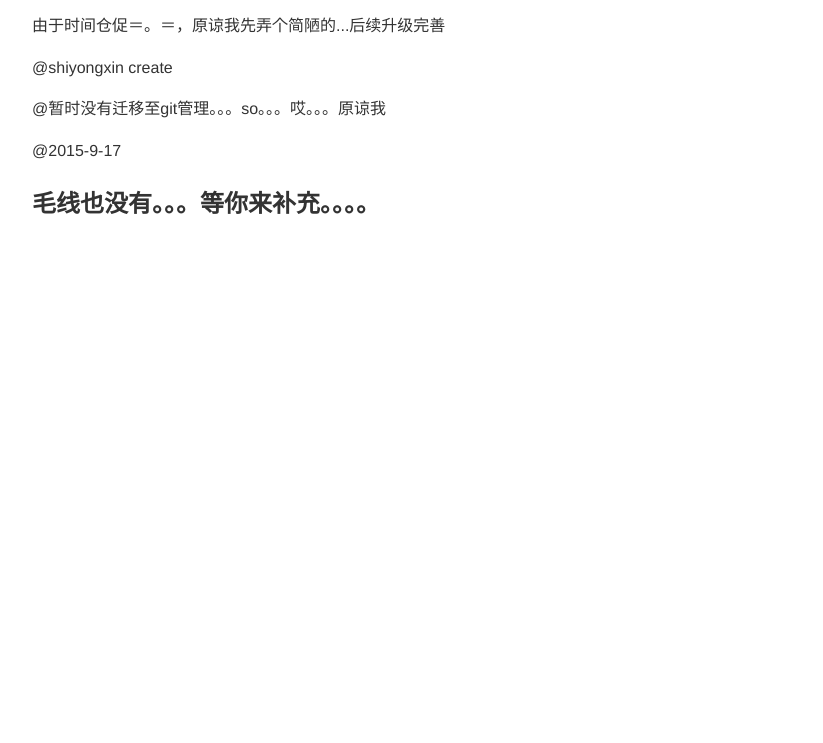
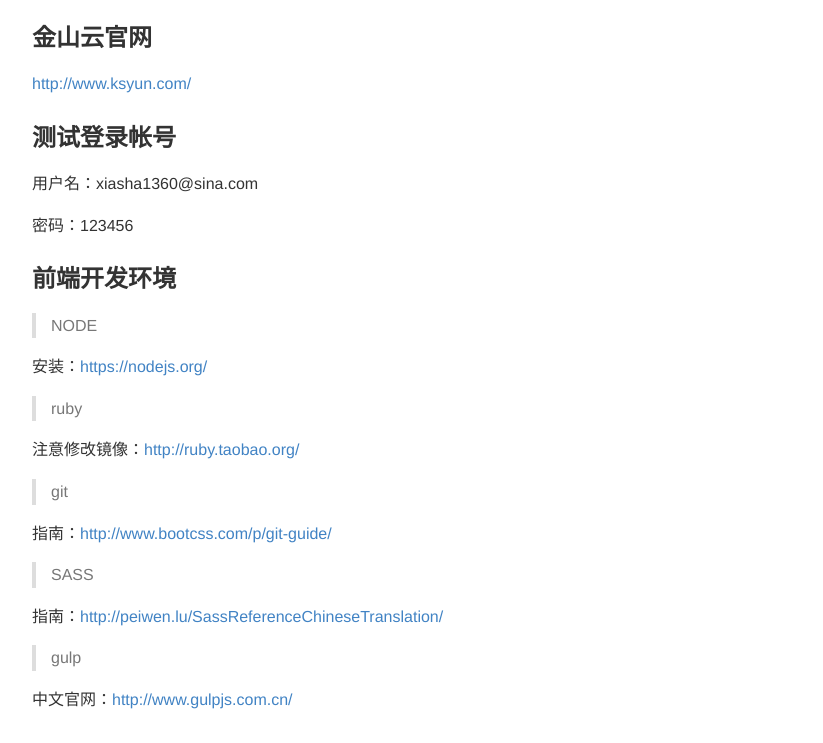
Before and after one commit to FrancesShih/docx, a website: page web/content/basic/readme.html in a window 1280 px wide. Shown: the part 88-831 px from the top of the page, without its empty margins (243-1066 px from the left). Before the commit the page ends 800 px from the top, so only its background shows below. Drawn offline with Linux system fonts and the light colour scheme.

Commit message:
ci
ci change

```diff
--- a/web/content/basic/readme.html
+++ b/web/content/basic/readme.html
@@ -3,18 +3,39 @@
   <head>
     <meta charset="utf-8">
     <meta name="viewport" content="width=device-width, initial-scale=1, minimal-ui">
-    <title>＝。＝原谅我...</title>
+    <title>新手指导</title>
     <link type="text/css" rel="stylesheet" href="../../assets/css/github-markdown.css">
     <link type="text/css" rel="stylesheet" href="../../assets/css/pilcrow.css">
     <link type="text/css" rel="stylesheet" href="../../assets/css/hljs-github.min.css"/>
   </head>
   <body>
-    <article class="markdown-body"><h1 id="-"><a class="header-link" href="#-"></a>＝。＝原谅我...</h1>
-<p>由于时间仓促＝。＝，原谅我先弄个简陋的...后续升级完善</p>
-<p>@shiyongxin create</p>
-<p>@暂时没有迁移至git管理。。。so。。。哎。。。原谅我</p>
-<p>@2015-9-17</p>
-<h3 id="--1"><a class="header-link" href="#--1"></a>毛线也没有。。。等你来补充。。。。</h3>
+    <article class="markdown-body"><h1 id="-"><a class="header-link" href="#-"></a>新手指导</h1>
+<h3 id="--1"><a class="header-link" href="#--1"></a>金山云官网</h3>
+<p><a href="http://www.ksyun.com/">http://www.ksyun.com/</a></p>
+<h3 id="--2"><a class="header-link" href="#--2"></a>测试登录帐号</h3>
+<p>用户名：xiasha1360@sina.com</p>
+<p>密码：123456</p>
+<h3 id="--3"><a class="header-link" href="#--3"></a>前端开发环境</h3>
+<blockquote>
+<p>NODE</p>
+</blockquote>
+<p>安装：<a href="https://nodejs.org/">https://nodejs.org/</a></p>
+<blockquote>
+<p>ruby</p>
+</blockquote>
+<p>注意修改镜像：<a href="http://ruby.taobao.org/">http://ruby.taobao.org/</a></p>
+<blockquote>
+<p>git</p>
+</blockquote>
+<p>指南：<a href="http://www.bootcss.com/p/git-guide/">http://www.bootcss.com/p/git-guide/</a></p>
+<blockquote>
+<p>SASS</p>
+</blockquote>
+<p>指南：<a href="http://peiwen.lu/SassReferenceChineseTranslation/">http://peiwen.lu/SassReferenceChineseTranslation/</a></p>
+<blockquote>
+<p>gulp</p>
+</blockquote>
+<p>中文官网：<a href="http://www.gulpjs.com.cn/">http://www.gulpjs.com.cn/</a></p>
     </article>
   </body>
 </html>
```
Also changed, not shown: frame/init.js (+15 -0 lines), web/init.js (+15 -0 lines), docs/content/basic/readme.md, 1 other file.
